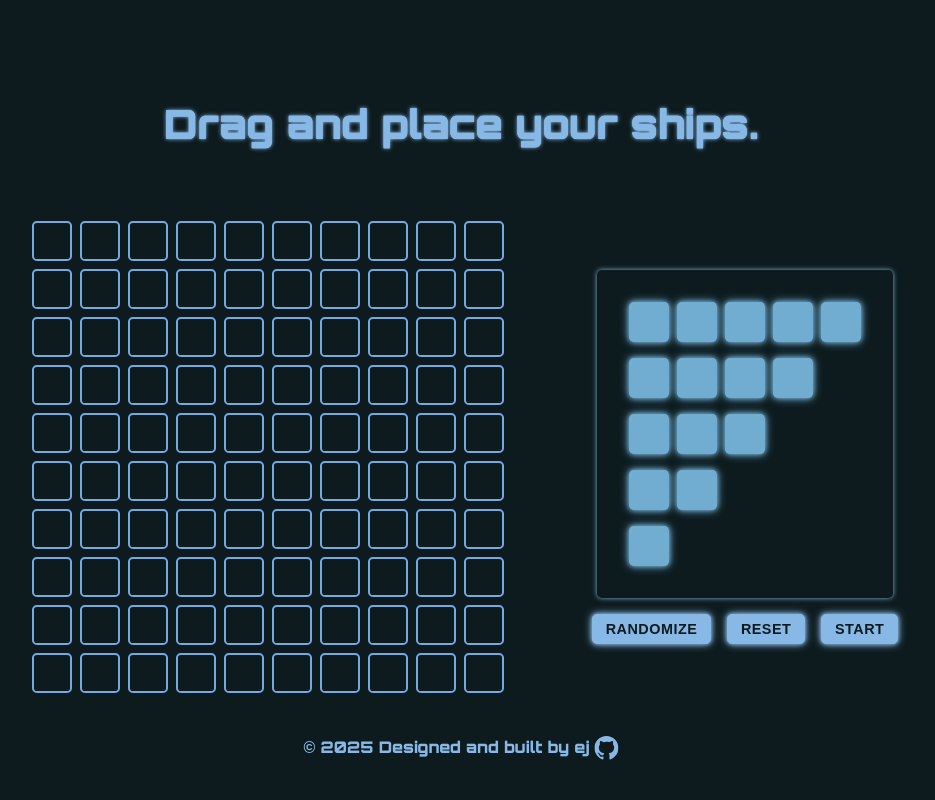
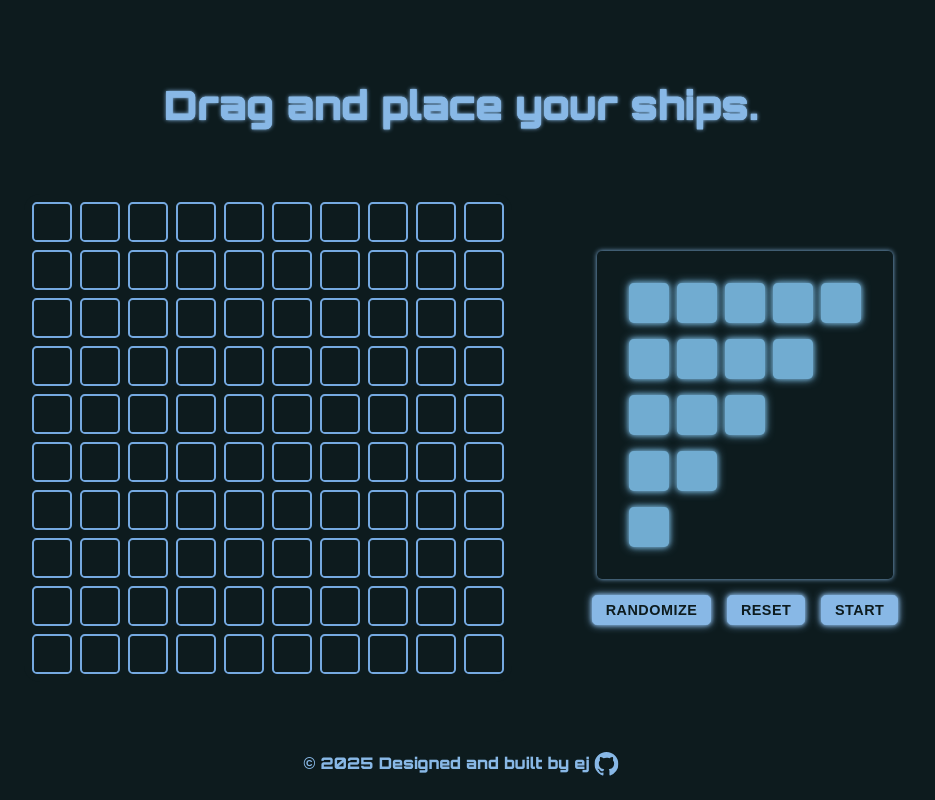
Before and after one commit to krig6/odin-battleship, a website built with webpack: page src/template.html in a window 1280 px wide. Shown: the whole page, without its empty margins (179-1114 px from the left). Built offline with nearby package versions, Linux system fonts and the light colour scheme.

Commit message:
fix(style): Prevent footer and new game button overlap
- Adjusted `.main-container` position for better vertical layout
- Moved new game button and footer to avoid visual collision

```diff
--- a/src/style.css
+++ b/src/style.css
@@ -34,7 +34,6 @@ body {
 
 body {
   display: flex;
-  align-items: center;
   justify-content: center;
   width: auto;
   height: 100vh;
@@ -45,6 +44,8 @@ body {
    MAIN CONTAINER LAYOUT
    ========================================= */
 .main-container {
+  position: fixed;
+  top: 10%;
   display: flex;
   flex-direction: column;
   justify-content: center;
@@ -220,7 +221,7 @@ body {
 
 .battleship__button--new-game {
   position: absolute;
-  bottom: 2rem;
+  bottom: -15%;
   left: 50%;
   transform: translateX(-50%);
 }
@@ -265,7 +266,7 @@ body {
   color: var(--battleship-accent-color);
   font-size: 1rem;
   position: fixed;
-  bottom: 5%;
+  bottom: 3%;
   left: 50%;
   transform: translateX(-50%);
 }
```
